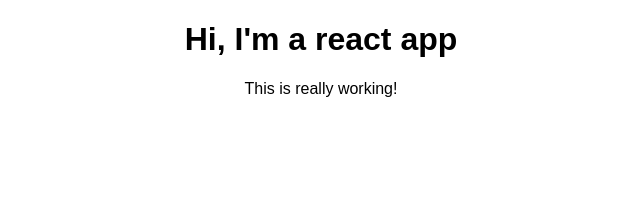
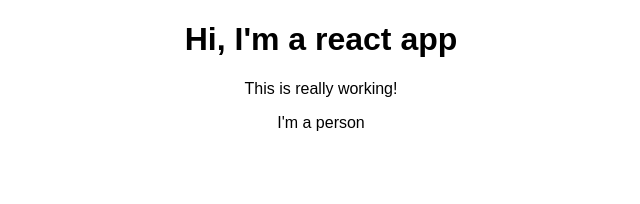
Before and after one commit to jberends/react-complete-guide, a React (Create React App) app: page / in a window 1280 px wide. Shown: the top 204 px of the page, without its empty margins (319-959 px from the left). Built offline with nearby package versions, Linux system fonts and the light colour scheme.

Commit message:
sec3 lec33

```diff
--- a/src/App.js
+++ b/src/App.js
@@ -1,5 +1,6 @@
 import React, { Component } from 'react';
 import './App.css';
+import Person from './Person/Person'
 
 class App extends Component {
   render() {
@@ -7,6 +8,7 @@
       <div className="App">
         <h1>Hi, I'm a react app</h1>
         <p>This is really working!</p>
+        <Person />
       </div>
     );
   }
--- /dev/null
+++ b/src/Person/Person.js
@@ -0,0 +1,8 @@
+import React from 'react';
+
+const person = () => {
+  return <p>I'm a person</p>
+}
+
+
+export default person;
```
